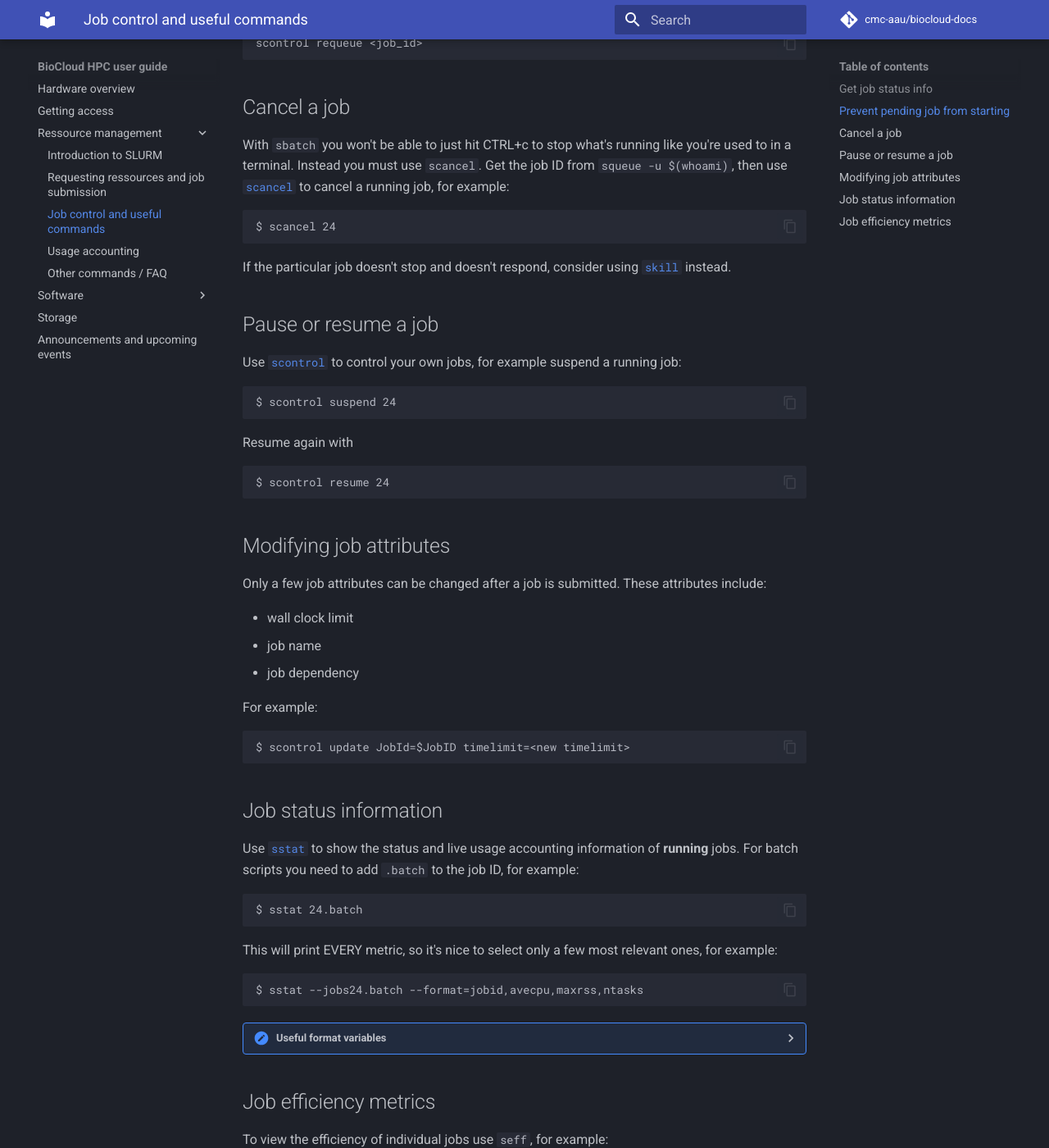
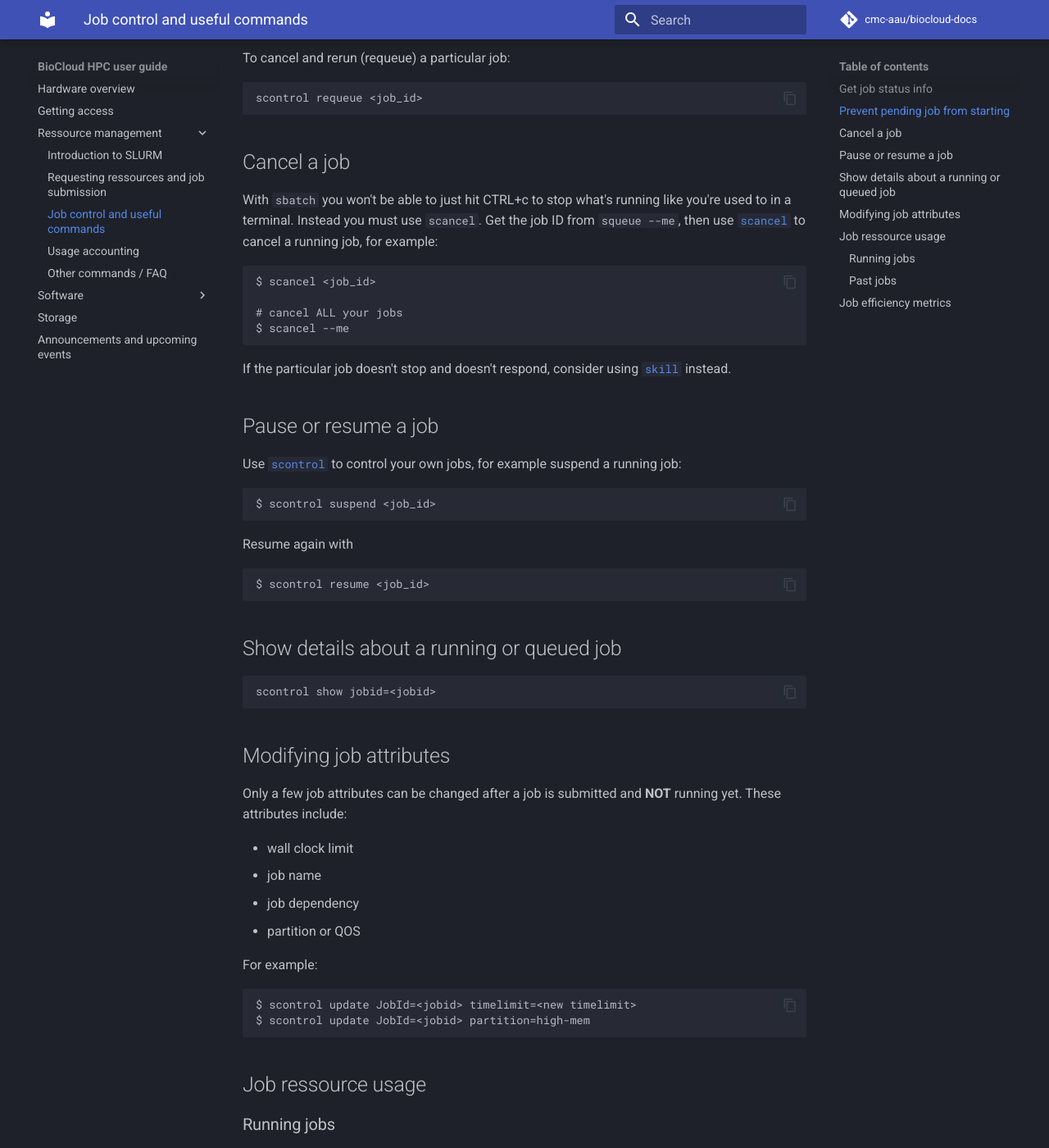
Before and after one commit to cmc-aau/hpc-docs, an MkDocs documentation site: the page built from docs/slurm/jobcontrol.md, in a window 1280 px wide and 1400 px high, scrolled down 1048 px. Shown: the whole window at 82% size. Built offline with MkDocs 1.6.1 and Material for MkDocs 9.7.7, drawn with Linux system fonts in a browser that asks for light colours; comment, search, counter and statistics services are not loaded; some of the changed text lies outside the part shown.

Commit message:
slurm docs minors

````diff
--- a/docs/slurm/jobcontrol.md
+++ b/docs/slurm/jobcontrol.md
@@ -8,6 +8,8 @@ $ squeue
 JOBID         NAME       USER       TIME    TIME_LEFT CPU MIN_ME ST PARTITION NODELIST(REASON)
  2380         dRep ab12cd@bio 1-01:36:22  12-22:23:38  80   300G  R   general bio-oscloud02
 ```
+
+To show only your own jobs use `squeue --me`. This is used quite often so `sq` has been made an alias of `squeue --me`.
 
 ??? "Job state codes (ST)"
       | Status	Code | Explaination |
@@ -68,9 +70,12 @@ scontrol requeue <job_id>
 ```
 
 ## Cancel a job
-With `sbatch` you won't be able to just hit CTRL+c to stop what's running like you're used to in a terminal. Instead you must use `scancel`. Get the job ID from `squeue -u $(whoami)`, then use [`scancel`](https://slurm.schedmd.com/archive/slurm-23.02.6/scancel.html) to cancel a running job, for example:
+With `sbatch` you won't be able to just hit CTRL+c to stop what's running like you're used to in a terminal. Instead you must use `scancel`. Get the job ID from `squeue --me`, then use [`scancel`](https://slurm.schedmd.com/archive/slurm-23.02.6/scancel.html) to cancel a running job, for example:
 ```
-$ scancel 24
+$ scancel <job_id>
+
+# cancel ALL your jobs
+$ scancel --me
 ```
 
 If the particular job doesn't stop and doesn't respond, consider using [`skill`](https://slurm.schedmd.com/archive/slurm-23.02.6/skill.html) instead.
@@ -78,36 +83,44 @@ If the particular job doesn't stop and doesn't respond, consider using [`skill`]
 ## Pause or resume a job
 Use [`scontrol`](https://slurm.schedmd.com/archive/slurm-23.02.6/scontrol.html) to control your own jobs, for example suspend a running job:
 ```
-$ scontrol suspend 24
+$ scontrol suspend <job_id>
 ```
 
 Resume again with
 ```
-$ scontrol resume 24
+$ scontrol resume <job_id>
+```
+
+## Show details about a running or queued job
+```
+scontrol show jobid=<jobid>
 ```
 
 ## Modifying job attributes
-Only a few job attributes can be changed after a job is submitted. These attributes include:
+Only a few job attributes can be changed after a job is submitted and **NOT** running yet. These attributes include:
 
  - wall clock limit
  - job name
  - job dependency
+ - partition or QOS
 
 For example:
 ```
-$ scontrol update JobId=$JobID timelimit=<new timelimit>
+$ scontrol update JobId=<jobid> timelimit=<new timelimit>
+$ scontrol update JobId=<jobid> partition=high-mem
 ```
 
-## Job status information
-Use [`sstat`](https://slurm.schedmd.com/archive/slurm-23.02.6/sstat.html) to show the status and live usage accounting information of **running** jobs. For batch scripts you need to add `.batch` to the job ID, for example:
+## Job ressource usage
+### Running jobs
+Use [`sstat`](https://slurm.schedmd.com/archive/slurm-23.02.6/sstat.html) to show the status and live usage accounting information of **only running** jobs. For batch scripts you need to add `.batch` to the job ID, for example:
 ```
-$ sstat 24.batch
+$ sstat <job_id>.batch
 ```
 
 This will print EVERY metric, so it's nice to select only a few most relevant ones, for example:
 
 ```
-$ sstat --jobs24.batch --format=jobid,avecpu,maxrss,ntasks
+$ sstat --jobs <job_id>.batch --format=jobid,avecpu,maxrss,ntasks
 ```
 
 ??? "Useful format variables"
@@ -122,6 +135,19 @@ $ sstat --jobs24.batch --format=jobid,avecpu,maxrss,ntasks
       | ntasks | Number of tasks in a job. |
 
       For all variables see the [SLURM documentation](https://slurm.schedmd.com/archive/slurm-23.02.6/sstat.html#SECTION_Job-Status-Fields)
+
+### Past jobs
+To show ressource usage of past/finished jobs (regardless of exit status), use `sacct` instead
+
+```
+# simple status info
+$ sacct -j <jobid>
+
+# everything including **ALL** ressource usage info
+$ sacct -j <jobid> --long
+```
+
+Add `-p` to for parsable output to a file if needed.
 
 ## Job efficiency metrics
 To view the efficiency of individual jobs use `seff`, for example:
````
Also changed, not shown: other parts of docs/slurm/jobcontrol.md (+1 -1 lines), docs/slurm/accounting.md (+1 -1 lines), docs/slurm/other.md (+0 -5 lines), docs/slurm/request.md (+6 -6 lines).
